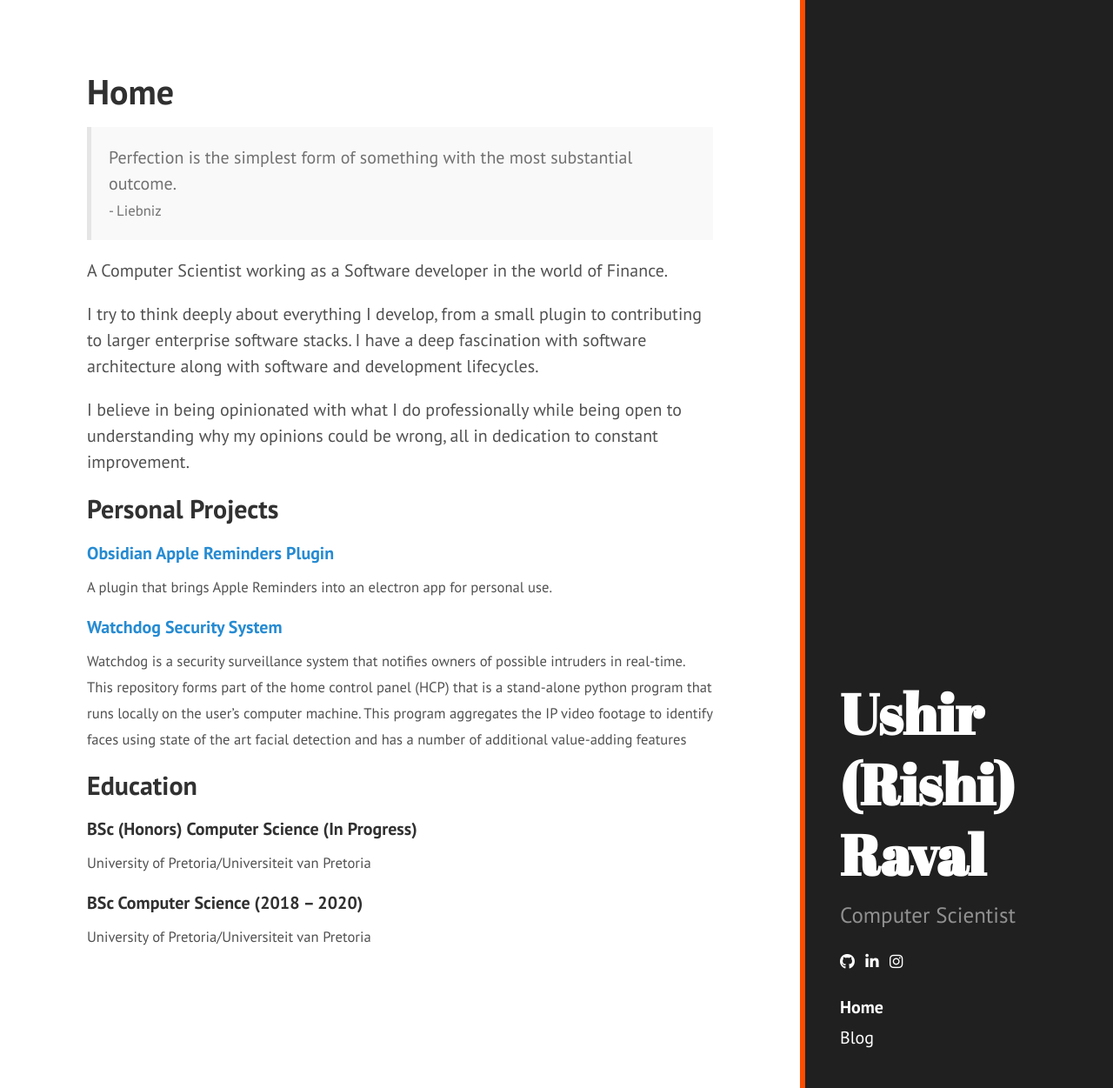
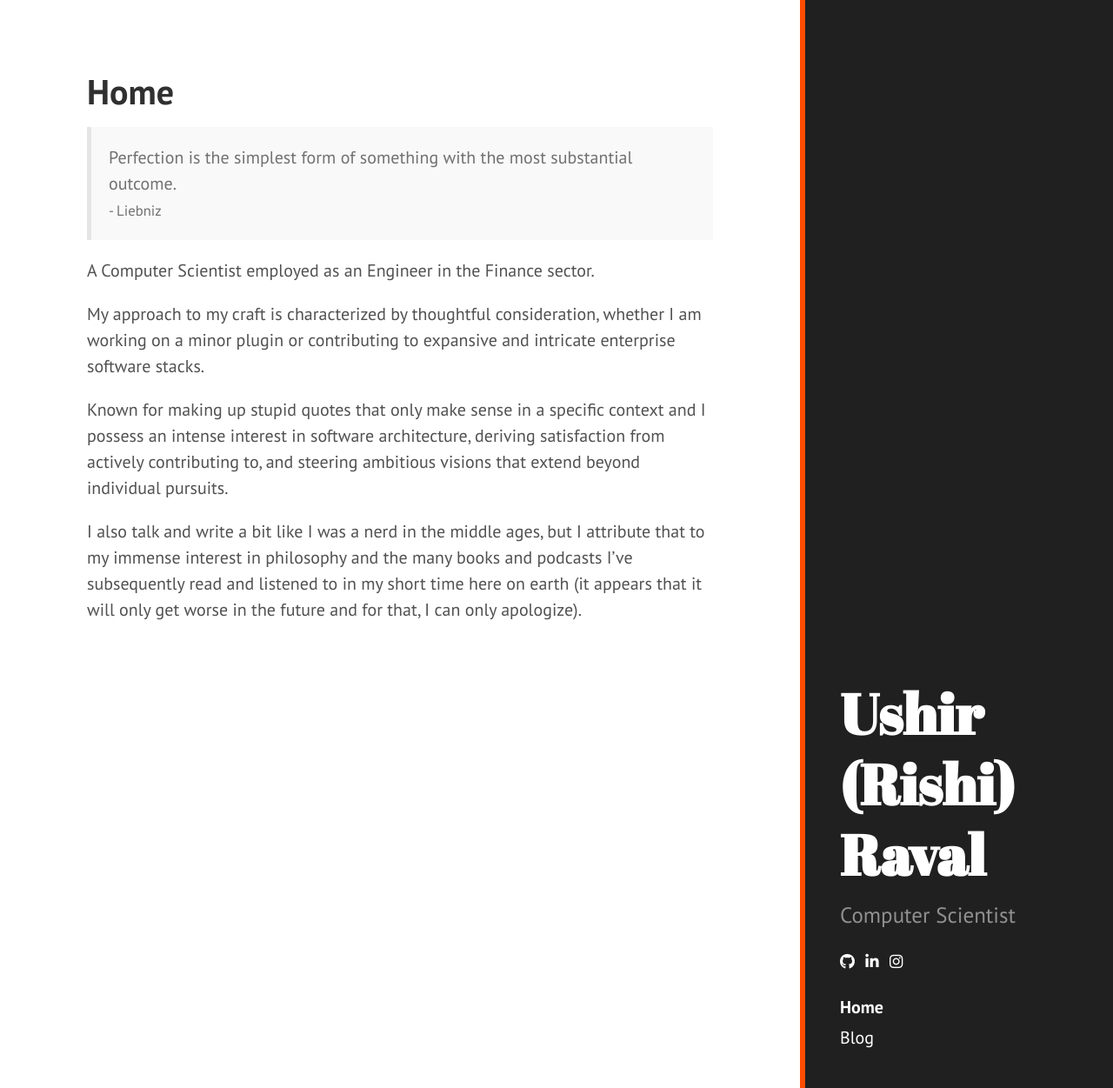
Before and after one commit to Ri-shi/Ri-shi.github.io, a Jekyll site: the page built from index.md, in a window 1280 px wide and 1251 px high. Shown: the whole window at 87% size. Built offline with Jekyll 4.4.1, drawn with Linux system fonts in a browser that asks for light colours; nearby versions of some CDN libraries.

Commit message:
update bio

```diff
--- a/index.md
+++ b/index.md
@@ -7,24 +7,10 @@ title: Home
   Perfection is the simplest form of something with the most substantial outcome. <br> <small> - Liebniz</small>
 </blockquote>
 
-A Computer Scientist working as a Software developer in the world of Finance.
+A Computer Scientist employed as an Engineer in the Finance sector.
 
-I try to think deeply about everything I develop, from a small plugin to contributing to larger enterprise software stacks. I have a deep fascination with software architecture along with software and development lifecycles.
+My approach to my craft is characterized by thoughtful consideration, whether I am working on a minor plugin or contributing to expansive and intricate enterprise software stacks.
 
-I believe in being opinionated with what I do professionally while being open to understanding why my opinions could be wrong, all in dedication to constant improvement.
+Known for making up stupid quotes that only make sense in a specific context and I possess an intense interest in software architecture, deriving satisfaction from actively contributing to, and steering ambitious visions that extend beyond individual pursuits.
 
-## Personal Projects
-
-#### [Obsidian Apple Reminders Plugin](https://github.com/urishiraval/obsidian-apple-reminders-plugin)
-<small>A plugin that brings Apple Reminders into an electron app for personal use.</small>
-
-#### [Watchdog Security System](https://github.com/COS301-SE-2020/Watchdog)
-<small>Watchdog is a security surveillance system that notifies owners of possible intruders in real-time. This repository forms part of the home control panel (HCP) that is a stand-alone python program that runs locally on the user's computer machine. This program aggregates the IP video footage to identify faces using state of the art facial detection and has a number of additional value-adding features</small>
-
-## Education
-
-#### BSc (Honors) Computer Science (In Progress)
-<small>University of Pretoria/Universiteit van Pretoria</small>
-
-#### BSc Computer Science (2018 – 2020)
-<small>University of Pretoria/Universiteit van Pretoria</small>
+I also talk and write a bit like I was a nerd in the middle ages, but I attribute that to my immense interest in philosophy and the many books and podcasts I've subsequently read and listened to in my short time here on earth (it appears that it will only get worse in the future and for that, I can only apologize).
```
